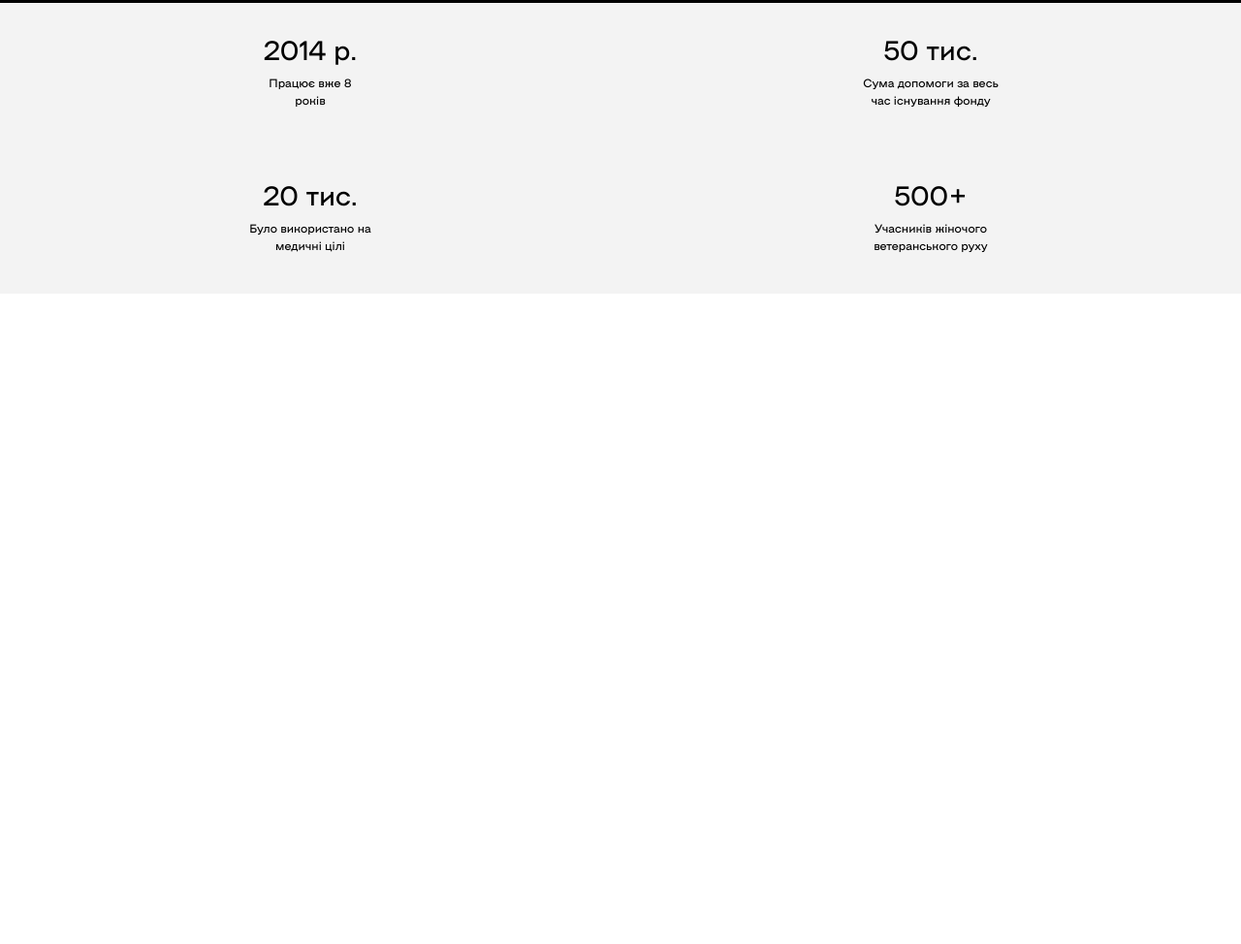
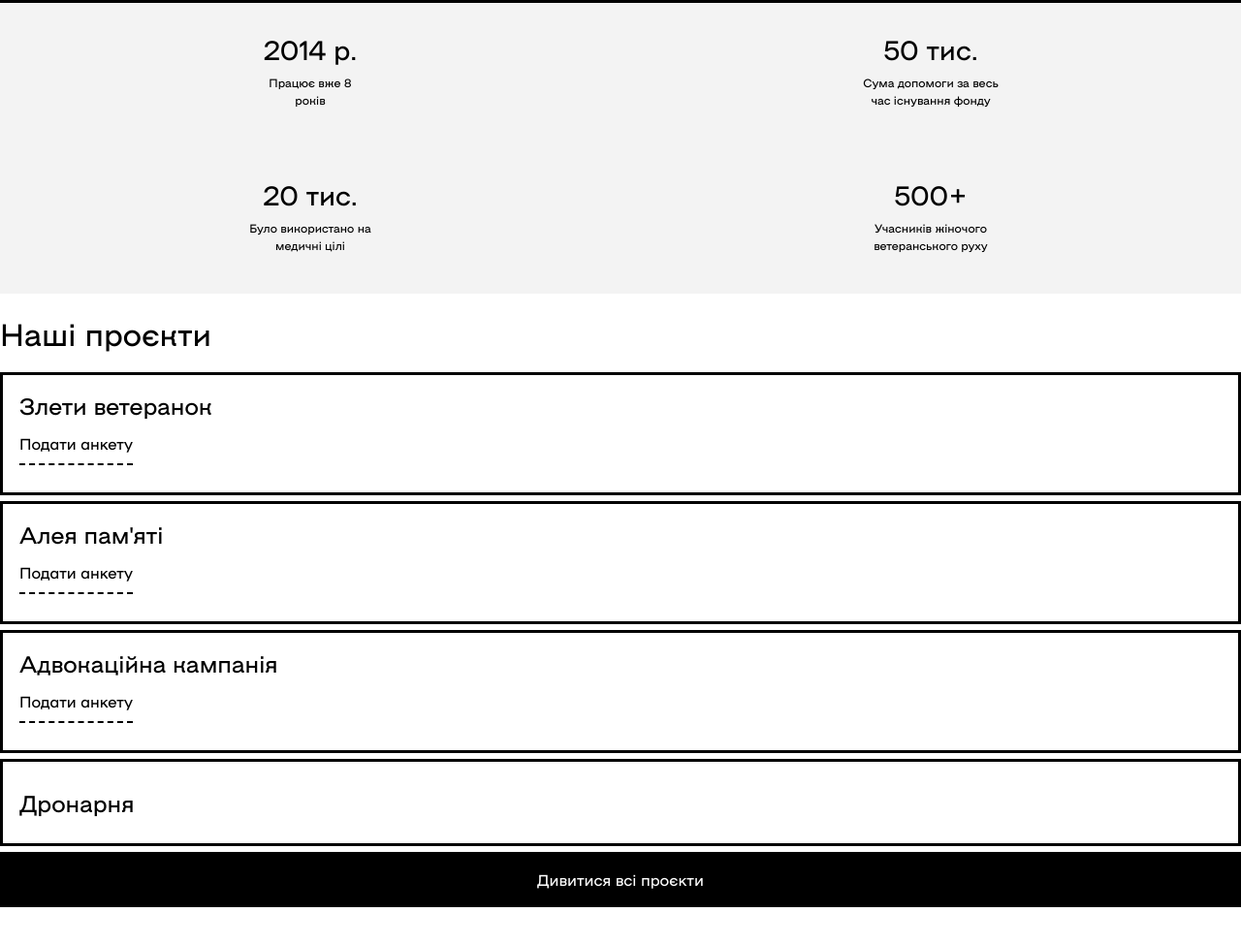
Before and after one commit to RomanTsvindin/Veteranka, a plain HTML site: page index.html in a window 1280 px wide. Shown: the part 896-1870 px from the top of the page at 97% size. Before the commit the page ends 1199 px from the top, so only its background shows below. Drawn offline with Linux system fonts and the light colour scheme.

Commit message:
Our projects was done

```diff
--- a/index.html
+++ b/index.html
@@ -82,5 +82,30 @@
 
     </div>
   </header>
+  <div class="our-projects">
+    <h1 class="our-projects__title">Наші проєкти</h1>
+    <div class="our-projects__container">
+      <div class="our-projects__section">
+        <h1 class="our-projects__section-title">Злети ветеранок</h1>
+        <a href="#request" class="our-projects__section-request">Подати анкету</a>
+        <div class="arrow"></div>
+      </div>
+      <div class="our-projects__section">
+        <h1 class="our-projects__section-title">Алея пам'яті</h1>
+        <a href="#request" class="our-projects__section-request">Подати анкету</a>
+        <div class="arrow"></div>
+      </div>
+      <div class="our-projects__section">
+        <h1 class="our-projects__section-title">Адвокаційна кампанія</h1>
+        <a href="#request" class="our-projects__section-request">Подати анкету</a>
+        <div class="arrow"></div>
+      </div>
+      <div class="our-projects__section our-projects__section--last">
+        <h1 class="our-projects__section-title">Дронарня</h1>
+        <div class="arrow"></div>
+      </div>
+      <a href="#our_projects" class="button2">Дивитися всі проєкти</a>
+    </div>
+  </div>
 </body>
 </html>
--- a/styles/main.scss
+++ b/styles/main.scss
@@ -106,3 +106,89 @@
     margin: 0 auto 15px auto;
   }
 }
+
+.our-projects {
+  height: 739px;
+  background-color: #fff;
+  &__title {
+    font-family: NAMU_400, serif;
+    font-style: normal;
+    font-weight: 400;
+    font-size: 32px;
+    line-height: 38px;
+    color: #000;
+  }
+  &__section {
+    display: flex;
+    flex-direction: column;
+    justify-content: flex-start;
+    position: relative;
+    box-sizing: border-box;
+    height: 127px;
+    background: #fff;
+    border: 3px solid #000;
+    padding-left: 17px;
+    &--last{
+      height: 90px;
+      box-sizing: border-box;
+      background: #fff;
+      border: 3px solid #000;
+      justify-content: center;
+      font-size: 24px;
+      line-height: 29px;
+    }
+  }
+  &__section-title {
+    font-family: NAMU_400;
+    font-style: normal;
+    font-weight: 400;
+    font-size: 24px;
+    line-height: 29px;
+    color: #000;
+  }
+  &__section-request {
+    padding-bottom: 11px;
+    width: fit-content;
+    font-family: NAMU_900;
+    font-style: normal;
+    font-weight: 900;
+    font-size: 16px;
+    line-height: 19px;
+    color: #000;
+    text-decoration: none;
+    border-bottom: 2px dashed #000;
+  }
+  &__container {
+    height: 552px;
+    display: flex;
+    flex-direction: column;
+    justify-content: space-between;
+  }
+}
+
+.arrow {
+  display: block;
+  position: absolute;
+  height: 44px;
+  width: 44px;
+  background-image: url(../images/arrow-back-sharp\ 1.svg);
+  right: 14px;
+  top: 50%;
+  margin-top: -22px;
+}
+
+.button2 {
+  display: flex;
+  height: 53px;
+  background: #000000;
+  border: 2px solid #000000;
+  text-decoration: none;
+  color: #fff;
+  font-family: NAMU_900;
+  font-style: normal;
+  font-weight: 900;
+  font-size: 16px;
+  line-height: 19px;
+  align-items: center;
+  justify-content: center;
+}
```
Also changed, not shown: styles/main.css, 1 other file.
